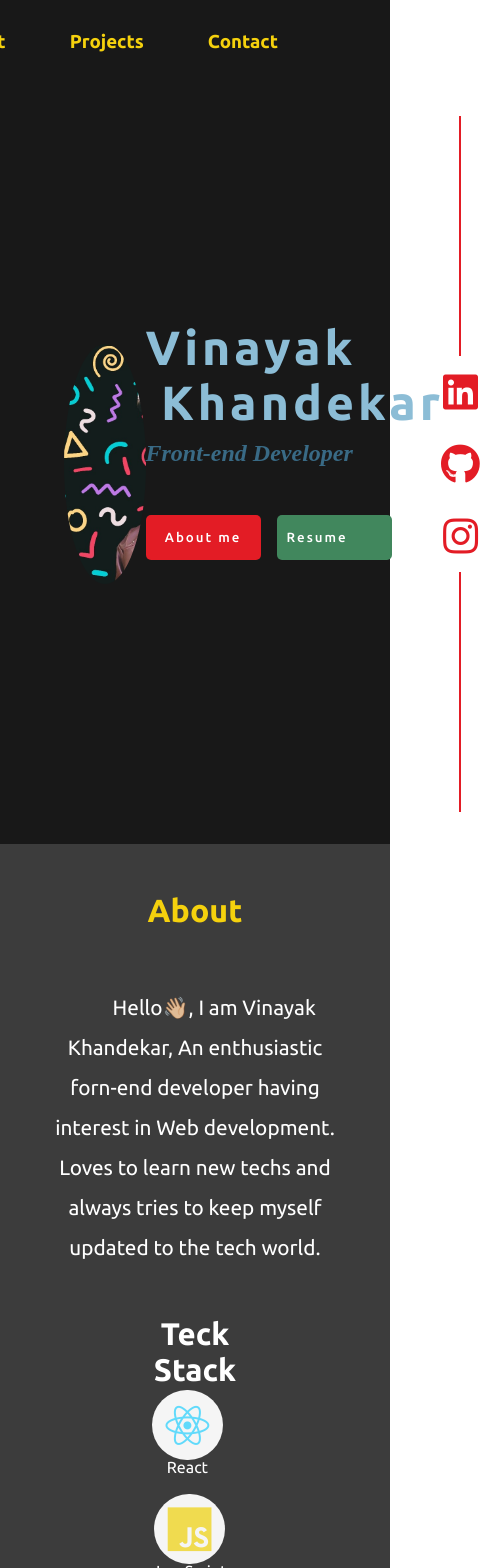
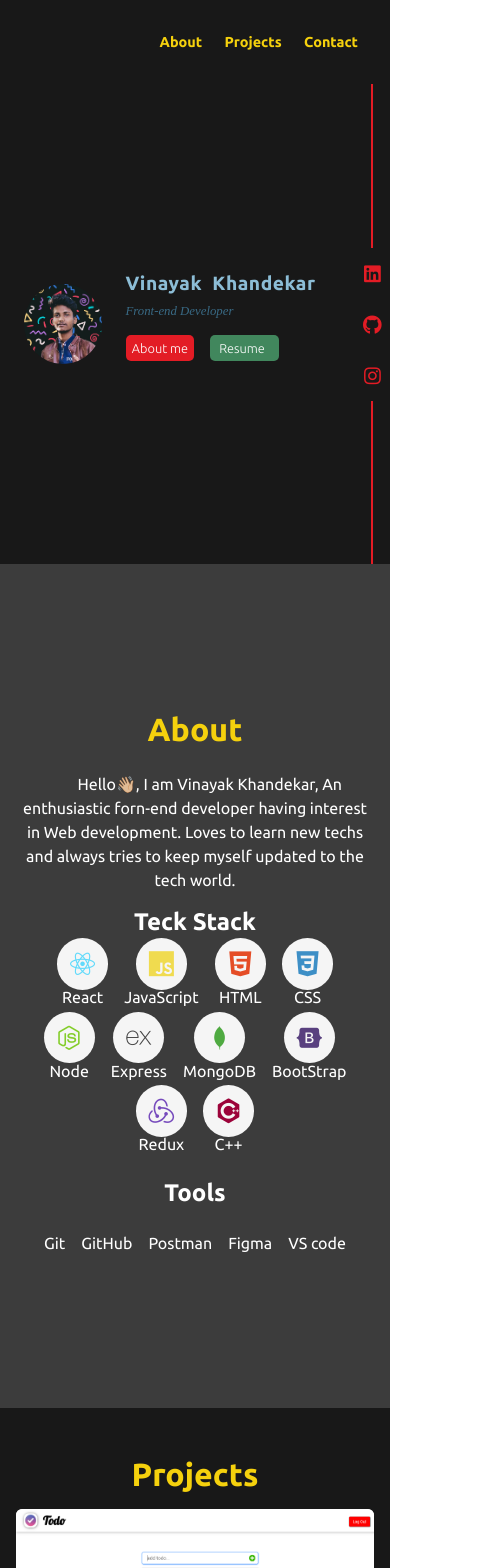
Before and after one commit to vinayak41/portfolio, a React (Create React App) app: page / in a window 390 px wide. Shown: the top 1568 px of the page, 480 px wide, since content can reach past the window. Built offline with nearby package versions, Linux system fonts and the light colour scheme; some icons are missing; a web font is replaced by a local one.

Commit message:
made responsive

```diff
--- a/src/components/About/About.css
+++ b/src/components/About/About.css
@@ -1,7 +1,7 @@
 .about {
   background-color: #3C3C3C;
   width: 100%;
-  height: 100vh;
+  min-height: 100vh;
   display: flex;
   flex-direction: column;
   justify-content: center;
@@ -42,6 +42,8 @@
 .teckstacks-wrapper {
   display: flex;
   flex-wrap: wrap;
+  justify-content: center;
+  align-items: center;
 }
 
 .teck-icon-wrapper {
@@ -56,7 +58,7 @@
 }
 
 .teck-icon-wrapper p {
-  margin-top: 0.5rem;
+  margin-top: 0.65rem;
   font-size: 1rem;
 }
 
@@ -70,18 +72,13 @@
 .tools-wrapper {
   display: flex;
   flex-wrap: wrap;
+  justify-content: center;
+  align-items: center;
 }
 
 .tools-icon-wrapper {
   margin: 1rem;
 }
-
-/* .tools-icon-wrapper i {
-  font-size: 2.8rem;
-  border-radius: 50%;
-  background-color: rgb(245, 245, 245);
-  padding: 0.8rem;
-} */
 
 .tools-icon-wrapper svg {
   width: 4.2rem;
@@ -97,7 +94,123 @@
   fill: black;
 }
 
+.teckstacks > h2 {
+  margin-bottom: 0.4rem;
+}
+
+.tools > h2 {
+  margin-bottom: 0.4rem;
+}
+
 .tools-icon-wrapper p {
-  margin-top: 0.5rem;
+  margin-top: 0.7rem;
   font-size: 1rem;
 }
+
+@media screen and (max-width: 1394px) {
+  .teckstacks, .tools {
+    width: 50%;
+  }
+
+  .about .content {
+    font-size: 1.2rem;
+  }
+
+
+}
+
+@media screen and (max-width: 1134px) {
+  .teckstacks, .tools {
+    width: 60%;
+  }
+}
+
+@media screen and (max-width: 961px) {
+  .teckstacks, .tools {
+    width: 80%;
+  }
+
+  .about .content {
+    font-size: 1.1rem;
+  }
+
+  .about-me p{
+    line-height: 1.5rem;
+  }
+}
+
+@media screen and (max-width: 611px) {
+  .teck-icon-wrapper i {
+    font-size: 2rem;
+  }
+
+  .tools-icon-wrapper svg {
+    width: 3.5rem;
+    height: 3.5rem;
+    border-radius: 50%;
+    /* background-color: rgb(245, 245, 245); */
+    /* padding: 0.8rem; */
+    /* margin-bottom: -1rem; */
+    /* margin-top: -0.6rem; */
+  }
+
+  .about .content {
+    font-size: 1rem;
+  }
+
+  .about {
+    padding: 1rem 1rem;
+  }
+}
+
+@media screen and (max-width: 563px) {
+  .teckstacks, .tools {
+    width: 94%;
+  }
+  .teck-icon-wrapper i {
+    font-size: 1.7rem;
+  }
+
+  .teckstacks {
+    margin-top: 1rem;
+  }
+
+  .tools {
+    margin-top: 1rem;
+  }
+
+  .teckstacks > h2 {
+    font-size: 1.5rem;
+  }
+
+  .tools > h2 {
+    font-size: 1.5rem;
+  }
+
+  .teck-icon-wrapper {
+    margin: 0.6rem 0.5rem;
+  }
+
+  .tools-icon-wrapper {
+    margin: 0.6rem 0.5rem;
+  }
+
+}
+
+@media screen and (max-width: 480px) {
+  .teckstacks, .tools {
+    width: 98%;
+  }
+}
+
+@media screen and (max-width: 430px) {
+  .teck-icon-wrapper i {
+    font-size: 1.6rem;
+  }
+
+  .tools-icon-wrapper svg {
+    width: 3.2rem;
+    height: 3.2rem;
+    border-radius: 50%;
+  }
+}
--- a/src/components/About/About.jsx
+++ b/src/components/About/About.jsx
@@ -3,59 +3,59 @@ import "./About.css";
 
 export default function About() {
   return (
-    <div class="about">
-      <div class="title">
+    <div className="about">
+      <div className="title">
         <h1>About</h1>
       </div>
-      <div class="content">
+      <div className="content">
         <div className="about-me">
-          &nbsp;&nbsp;&nbsp;&nbsp;&nbsp;&nbsp;&nbsp;&nbsp;Hello👋🏼, I am Vinayak
+          <p>&nbsp;&nbsp;&nbsp;&nbsp;&nbsp;&nbsp;&nbsp;&nbsp;Hello👋🏼, I am Vinayak
           Khandekar, An enthusiastic forn-end developer having interest in Web
           development. Loves to learn new techs and always tries to keep myself
-          updated to the tech world.
+          updated to the tech world.</p>
         </div>
         <div className="teckstacks">
           <h2>Teck Stack</h2>
           <div className="teckstacks-wrapper">
             <div className="teck-icon-wrapper">
-              <i class="devicon-react-original colored"></i>
+              <i className="devicon-react-original colored"></i>
               <p>React</p>
             </div>
             <div className="teck-icon-wrapper">
-              <i class="devicon-javascript-plain colored"></i>
+              <i className="devicon-javascript-plain colored"></i>
               <p>JavaScript</p>
             </div>
             <div className="teck-icon-wrapper">
-              <i class="devicon-html5-plain colored"></i>
+              <i className="devicon-html5-plain colored"></i>
               <p>HTML</p>
             </div>
             <div className="teck-icon-wrapper">
-              <i class="devicon-css3-plain colored"></i>
+              <i className="devicon-css3-plain colored"></i>
               <p>CSS</p>
             </div>
             <div className="teck-icon-wrapper">
-              <i class="devicon-nodejs-plain colored"></i>
+              <i className="devicon-nodejs-plain colored"></i>
               <p>Node</p>
             </div>
-            {/* <div className="teck-icon-wrapper"><i class="devicon-express-original"></i><p>Express</p></div> */}
+            {/* <div className="teck-icon-wrapper"><i className="devicon-express-original"></i><p>Express</p></div> */}
             <div className="teck-icon-wrapper">
-              <i class="devicon-express-original colored"></i>
+              <i className="devicon-express-original colored"></i>
               <p>Express</p>
             </div>
             <div className="teck-icon-wrapper">
-              <i class="devicon-mongodb-plain colored"></i>
+              <i className="devicon-mongodb-plain colored"></i>
               <p>MongoDB</p>
             </div>
             <div className="teck-icon-wrapper">
-              <i class="devicon-bootstrap-plain colored"></i>
+              <i className="devicon-bootstrap-plain colored"></i>
               <p>BootStrap</p>
             </div>
             <div className="teck-icon-wrapper">
-              <i class="devicon-redux-original colored"></i>
+              <i className="devicon-redux-original colored"></i>
               <p>Redux</p>
             </div>
             <div className="teck-icon-wrapper">
-              <i class="devicon-cplusplus-plain colored"></i>
+              <i className="devicon-cplusplus-plain colored"></i>
               <p>C++</p>
             </div>
           </div>
@@ -64,23 +64,23 @@ export default function About() {
           <h2>Tools</h2>
           <div className="tools-wrapper">
             <div className="tools-icon-wrapper">
-            <span class="iconify" data-icon="logos:git-icon" data-inline="false"></span>
+            <span className="iconify" data-icon="logos:git-icon" data-inline="false"></span>
               <p>Git</p>
             </div>
             <div className="tools-icon-wrapper github">
-            <span class="iconify" data-icon="akar-icons:github-fill" data-inline="false"></span>
+            <span className="iconify" data-icon="akar-icons:github-fill" data-inline="false"></span>
               <p>GitHub</p>
             </div>
             <div className="tools-icon-wrapper">
-            <span class="iconify" data-icon="logos:postman-icon" data-inline="false"></span>
+            <span className="iconify" data-icon="logos:postman-icon" data-inline="false"></span>
               <p>Postman</p>
             </div>
             <div className="tools-icon-wrapper">
-            <span class="iconify" data-icon="logos:figma" data-inline="false"></span>
+            <span className="iconify" data-icon="logos:figma" data-inline="false"></span>
               <p>Figma</p>
             </div>
             <div className="tools-icon-wrapper">
-            <span class="iconify" data-icon="vscode-icons:file-type-vscode" data-inline="false"></span>
+            <span className="iconify" data-icon="vscode-icons:file-type-vscode" data-inline="false"></span>
               <p>VS code</p>
             </div>
           </div>
--- a/src/components/Home/Home.css
+++ b/src/components/Home/Home.css
@@ -6,7 +6,7 @@
 
 .home .content {
   display: flex;
-  height: 90vh;
+  height: inherit;
   padding-left: 4rem;
 }
 
@@ -26,8 +26,8 @@
 }
 
 .profile-picture > img {
-  width: 15rem;
-  height: 15rem;
+  width: inherit;
+  height: inherit;
   overflow: hidden;
 }
 
@@ -94,3 +94,186 @@
   border-left: 2px solid #e31c25;
   height: 15rem;
 }
+
+@media screen and (max-width: 1158px) {
+  .profile-picture {
+    width: 12rem;
+    height: 12rem;
+    margin: 0.5rem;
+  }
+}
+
+
+@media screen and (max-width: 1000px) {
+  .image-container {
+    margin-right: 1rem;
+  }
+
+  .intro > h1 {
+    font-size: 2.4rem;
+  }
+
+  .intro > h6 {
+    font-size: 1.7rem;
+  }
+}
+
+@media screen and (max-width: 916px) {
+  .intro > h1 {
+    font-size: 2.1rem;
+    letter-spacing: 3px;
+  }
+
+  .intro > h6 {
+    font-size: 1.5rem;
+  }
+
+  .profile-picture {
+    width: 9.5rem;
+    height: 9.5rem;
+  }
+
+  .home .buttons-wrapper button {
+    width: 6.5rem;
+    height: 2.4rem;
+    margin-top: 1rem;
+    margin-bottom: 1rem;
+  }
+}
+
+@media screen and (max-width: 765px) {
+  .intro > h1 {
+    font-size: 1.6rem;
+    letter-spacing: 2px;
+  }
+
+  .intro > h6 {
+    font-size: 1.2rem;
+  }
+
+  .profile-picture {
+    width: 8.1rem;
+    height: 8.1rem;
+  }
+
+  .home {
+    height: 30rem;
+  }
+
+  .home .content {
+    padding-left: 1rem;
+  }
+}
+
+@media screen and (max-width: 633px) {
+  .social-media-icons {
+    width: 3.2rem;
+    font-size: 1.9rem;
+  }
+
+  .home .buttons-wrapper button {
+    width: 5.5rem;
+    height: 2.1rem;
+    margin-top: 1rem;
+    margin-bottom: 1rem;
+    font-size: .8rem;
+    letter-spacing: 1px;
+  }
+
+  .buttons-wrapper .resume svg {
+    margin-left: -4px;
+  }
+
+  .profile-picture {
+    width: 8rem;
+    height: 8rem;
+  }
+}
+
+@media screen and (max-width: 544px) {
+  .profile-picture {
+    width: 7rem;
+    height: 7rem;
+  }
+
+  .intro > h1 {
+    font-size: 1.4rem;
+    letter-spacing: 2px;
+  }
+
+  .intro > h6 {
+    font-size: 1rem;
+  }
+
+  .home .buttons-wrapper button {
+    width: 5rem;
+    height: 2rem;
+    letter-spacing: 0px;
+    font-weight: 400;
+  }
+}
+
+
+@media screen and (max-width: 498px) {
+  .social-media-icons {
+    width: 2.8rem;
+    font-size: 1.4rem;
+    color: #e31c25;
+  }
+
+  .profile-picture {
+    width: 6.1rem;
+    height: 6.1rem;
+  }
+}
+
+@media screen and (max-width: 433px) {
+  .intro > h1 {
+    font-size: 1.2rem;
+    letter-spacing: 1px;
+  }
+
+  .intro > h6 {
+    font-size: 0.8rem;
+    font-weight: 300;
+  }
+
+  .home .buttons-wrapper button {
+    width: 4.4rem;
+    height: 1.7rem;
+    font-weight: 300;
+  }
+
+  .profile-picture {
+    width: 5.6rem;
+    height: 5.6rem;
+  }
+}
+
+@media screen and (max-width: 400px) {
+  .intro > h1 {
+    font-size: 1.2rem;
+    letter-spacing: 0.5px;
+  }
+
+  .intro > h6 {
+    font-size: 0.8rem;
+    font-weight: 300;
+  }
+
+  .profile-picture {
+    width: 5rem;
+    height: 5rem;
+  }
+
+  .home .buttons-wrapper button {
+    width: 4.31rem;
+    height: 1.61rem;
+    font-weight: 300;
+  }
+
+  .social-media-icons {
+    width: 2.2rem;
+    font-size: 1.2rem;
+  }
+}
--- a/src/components/Home/Home.jsx
+++ b/src/components/Home/Home.jsx
@@ -5,28 +5,28 @@ import resume from '../../assets/vinayak-ramchandra-khandekar.pdf'
 
 export default function Home() {
   return (
-    <div class="home">
-      <div class="content">
-        <div class="image-container">
-          <div class="profile-picture">
+    <div className="home">
+      <div className="content">
+        <div className="image-container">
+          <div className="profile-picture">
             <img src={profileImg} alt="vinayak" />
           </div>
         </div>
 
-        <div class="intro">
+        <div className="intro">
           <h1>Vinayak &nbsp;Khandekar</h1>
           <h6>Front-end Developer</h6>
           <div className="buttons-wrapper">
             <button>About me</button>
-            <button className="resume"><a href={resume} target="_blank" rel="noopener noreferrer">Resume &nbsp;<span class="iconify" data-icon="fa-solid:file-download" data-inline="false"></span></a></button>
+            <button className="resume"><a href={resume} target="_blank" rel="noopener noreferrer">Resume &nbsp;<span className="iconify" data-icon="fa-solid:file-download" data-inline="false"></span></a></button>
           </div>
         </div>
-        <div class="social-media-icons">
-          <div class="vertical-line"></div>
-          <i class="fab fa-linkedin"></i>
-          <i class="fab fa-github"></i>
-          <i class="fab fa-instagram"></i>
-          <div class="vertical-line"></div>
+        <div className="social-media-icons">
+          <div className="vertical-line"></div>
+          <i className="fab fa-linkedin"></i>
+          <i className="fab fa-github"></i>
+          <i className="fab fa-instagram"></i>
+          <div className="vertical-line"></div>
         </div>
       </div>
     </div>
--- a/src/components/Navbar/Navbar.css
+++ b/src/components/Navbar/Navbar.css
@@ -13,3 +13,47 @@
   margin: 2rem;
   color: #f5d10d;
 }
+
+@media screen and (max-width: 765px) {
+  .navbar > * {
+    margin: 1.5rem;
+    font-size: 1.05rem;
+  }
+
+  .navbar {
+    padding-right: 3rem;
+  }
+}
+
+@media screen and (max-width: 633px) {
+  .navbar > * {
+    margin: 1.2rem;
+    font-size: 1rem;
+  }
+
+  .navbar {
+    padding-right: 2.5rem;
+  }
+}
+
+@media screen and (max-width: 544px) {
+  .navbar > * {
+    margin: 1rem;
+    font-size: 1rem;
+  }
+
+  .navbar {
+    padding-right: 1.8rem;
+  }
+}
+
+@media screen and (max-width: 433px) {
+  .navbar > * {
+    margin: 0.7rem;
+    font-size: 0.9rem;
+  }
+
+  .navbar {
+    padding-right: 1.3rem;
+  }
+}
--- a/src/components/Navbar/Navbar.jsx
+++ b/src/components/Navbar/Navbar.jsx
@@ -2,7 +2,7 @@ import React from "react";
 import "./Navbar.css"
 export default function Navbar() {
   return (
-    <div class="navbar">
+    <div className="navbar">
       <h3>About</h3>
       <h3>Projects</h3>
       <h3>Contact</h3>
--- a/src/components/Project/Project.jsx
+++ b/src/components/Project/Project.jsx
@@ -4,7 +4,7 @@ export default function Project(props) {
   let { name, description, image, liveDemoLink, codeLink, teckStack } = props.projectData;
   image = './../.' + image;
   return (
-    <div class="project-container">
+    <div className="project-container">
       <div className="img-wrapper">
         <img src={image} alt={name} />
         <div className="buttons-wrapper">
@@ -13,7 +13,7 @@ export default function Project(props) {
         </div>
       </div>
       <div className="details">
-        <h2>{name}</h2>
+        <h3>{name}</h3>
         <p>{description}</p>
         <span>{teckStack.map( item => item)}</span>
       </div>
--- a/src/components/Projects/Projects.jsx
+++ b/src/components/Projects/Projects.jsx
@@ -5,8 +5,8 @@ import "./Projects.css";
 
 export default function Projects() {
   return (
-    <div class="projects">
-      <div class="projects-title">
+    <div className="projects">
+      <div className="projects-title">
         <h1>Projects</h1>
       </div>
       <div className="projects-wrapper">
```
Also changed, not shown: src/components/Projects/Projects.css (+16 -4 lines), src/projects.js (+10 -10 lines).
